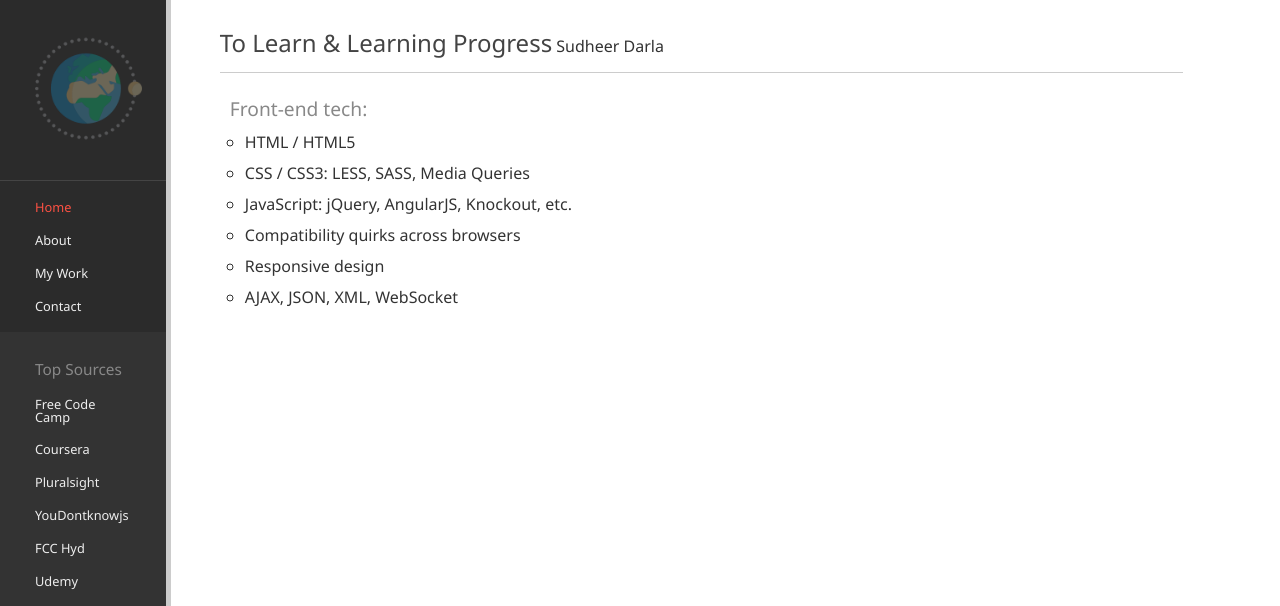
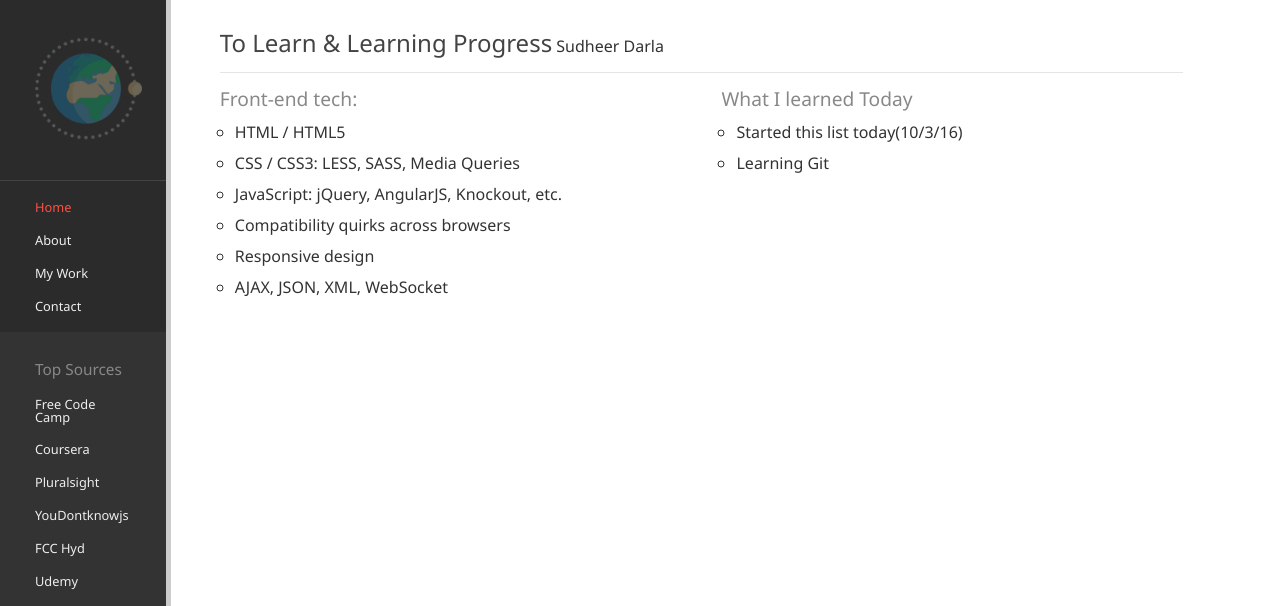
Before and after one commit to sudheerdarla/sudheerdarla.github.io, a plain HTML site: page index.html in a window 1280 px wide. Shown: the top 606 px of the page. Drawn offline with nearby package versions, Linux system fonts and the light colour scheme.

Commit message:
update index
added "What I learned today" section, to make log of what I learn day to
day including offtopic things

```diff
--- a/css/mystyles.css
+++ b/css/mystyles.css
@@ -43,9 +43,7 @@ body {
     margin-left: 16%;
 }
 #column2 ul {
-    width: 45%;
     float: left;
-    margin: 10px;
 }
 
 #column2 .fronttech ul li{
@@ -62,7 +60,7 @@ h2 {
 hr {
     background: none;
     border: medium none;
-    border-bottom: 1px solid #ccc;
+    border-bottom: 1px solid rgba(0, 0, 0, 0.1);
     margin: 1em 10px 1em  0;
 }
 #list1 ,#list2, #list3 {
@@ -247,7 +245,6 @@ button {
   background: #FD5143;
   border: 4px solid #444;
   outline: none;
-  width: 15%;
   padding: 15px;
   margin: 15px;
   margin-left: 0;
--- a/index.html
+++ b/index.html
@@ -42,10 +42,10 @@
              <div></div>
          </div>
          <div id="column2">
-            <span id="name">To Learn & Learning Progress</span><em> Sudheer Darla</em>
-            <hr>
-            <div class="fronttech">
-                <ul>
+         <span id="name">To Learn & Learning Progress</span><em> Sudheer Darla</em><hr>
+         <div class="row">
+             <div class="col-md-6 fronttech">
+                 <ul>
                     <h2>Front-end tech:</h2>
                     <li>HTML / HTML5</li>
                     <li>CSS / CSS3: LESS, SASS, Media Queries</li>
@@ -54,7 +54,16 @@
                     <li>Responsive design</li>
                     <li>AJAX, JSON, XML, WebSocket</li>
                 </ul>
-            </div>
+             </div>
+             <div class="col-md-6 fronttech">
+                 <h2>What I learned Today</h2>
+                 <ul>
+                     <li>Started this list today(10/3/16)</li>
+                     <li>Learning Git</li>
+                 </ul>
+             </div>
+         </div>
+
          </div>
 
 
```
Also changed, not shown: contact.html (+3 -3 lines).
